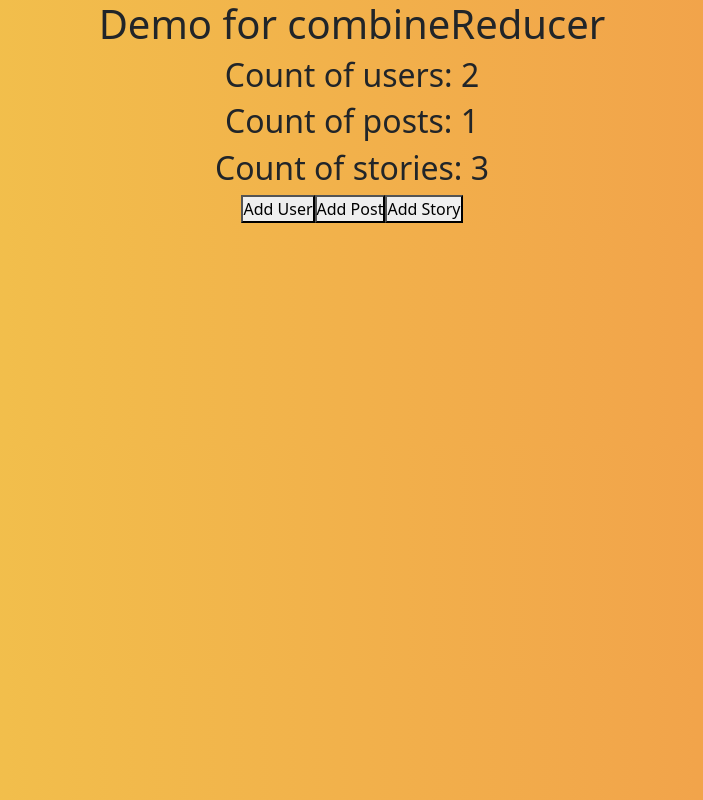
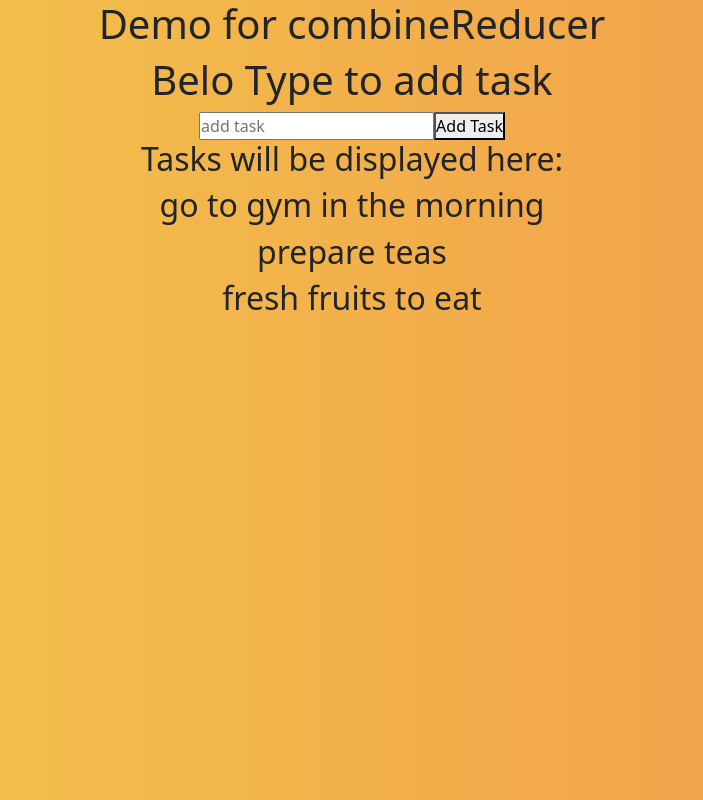
Before and after one commit to omidashouri/ashouri-demo-redux, a React (Create React App) app: page / in a window 1280 px wide. Shown: the whole page, without its empty margins (288-991 px from the left). Built offline with nearby package versions, Linux system fonts and the light colour scheme.

Commit message:
RGB 7 persistStore : omidashouri : 010213

```diff
--- a/package.json
+++ b/package.json
@@ -12,6 +12,7 @@
     "react-redux": "^8.0.1",
     "react-scripts": "5.0.1",
     "redux": "^4.2.0",
+    "redux-persist": "^6.0.0",
     "web-vitals": "^2.1.4"
   },
   "scripts": {
--- /dev/null
+++ b/src/App_4persistRedux.js
@@ -0,0 +1,31 @@
+import {createStore} from "redux";
+import {Provider} from "react-redux";
+import rootReducer from "./components_4persistRedux/rootReducer";
+import AddTasks from "./components_4persistRedux/addTasks";
+import Tasks from "./components_4persistRedux/Tasks";
+import {persistStore, persistReducer} from 'redux-persist'
+import storage from 'redux-persist/lib/storage'
+import {PersistGate} from 'redux-persist/integration/react'
+
+function App_4persistRedux() {
+    const persistConfig = {
+        key: 'root',
+        storage
+    }
+    const persistedReducer = persistReducer(persistConfig, rootReducer)
+    const store = createStore(persistedReducer);
+    const persistor = persistStore(store);
+    return (
+        <div className="App">
+            <h1>Demo for combineReducer</h1>
+            <Provider store={store}>
+                <PersistGate persistor={persistor}>
+                    <AddTasks/>
+                    <Tasks/>
+                </PersistGate>
+            </Provider>
+        </div>
+    );
+}
+
+export default App_4persistRedux;
--- /dev/null
+++ b/src/components_4persistRedux/Tasks.js
@@ -0,0 +1,19 @@
+import React from "react";
+import {useSelector} from "react-redux";
+
+function Tasks(){
+    const taskObj = useSelector(store => store.taskReducer);
+
+    const taskList = taskObj.taskList.map((task)=>{
+        return <h2>{task}</h2>;
+    })
+
+    return(
+        <div>
+            <h2>Tasks will be displayed here: </h2>
+            {taskList}
+        </div>
+    )
+}
+
+export default Tasks;
--- /dev/null
+++ b/src/components_4persistRedux/addTasks.js
@@ -0,0 +1,24 @@
+import React, {useState} from "react";
+import {useDispatch} from "react-redux";
+
+
+function AddTasks(){
+    const [task, setTask] = useState('');
+    const dispatch = useDispatch();
+
+    function addtask() {
+        dispatch({type:'ADD_TASK',payload:task})
+    }
+
+    return (
+        <div>
+            <h1>Belo Type to add task</h1>
+            <input type={'text'} placeholder={'add task'}
+                   value={task}
+                   onChange={(e) => setTask(e.target.value)}/>
+            <button onClick={addtask}>Add Task</button>
+        </div>
+    );
+}
+
+export default AddTasks;
--- /dev/null
+++ b/src/components_4persistRedux/rootReducer.js
@@ -0,0 +1,6 @@
+import {combineReducers} from "redux";
+import taskReducer from "./taskReducer";
+
+const rootReducer = combineReducers({taskReducer: taskReducer});
+
+export default rootReducer;
--- /dev/null
+++ b/src/components_4persistRedux/taskReducer.js
@@ -0,0 +1,17 @@
+const initialData = {
+    taskList: ['go to gym in the morning', 'prepare teas', 'fresh fruits to eat']
+}
+
+
+function taskReducer(state = initialData, action) {
+    switch (action.type) {
+        case 'ADD_TASK':
+            return {
+                ...state,
+                taskList: [...state.taskList, action.payload]
+            }
+    }
+    return state;
+}
+
+export default taskReducer;
--- a/src/index.js
+++ b/src/index.js
@@ -7,6 +7,7 @@ import App_1payload from "./App_1payload";
 import App_2shoppingList from "./App_2shoppingList";
 import App_bootstrap from "./App_bootstrap";
 import App_3combinedReducer from "./App_3combinedReducer";
+import App_4persistRedux from "./App_4persistRedux";
 
 const root = ReactDOM.createRoot(document.getElementById('root'));
 root.render(
@@ -14,7 +15,8 @@ root.render(
         {/*<App />*/}
         {/*<App_1payload />*/}
         {/*<App_2shoppingList/>*/}
-        <App_3combinedReducer/>
+        {/*<App_3combinedReducer/>*/}
+        <App_4persistRedux/>
 
         {/*<App_bootstrap/>*/}
     </React.StrictMode>
```
Also changed, not shown: 1 other file (tests, documents, lock files or other folders).
